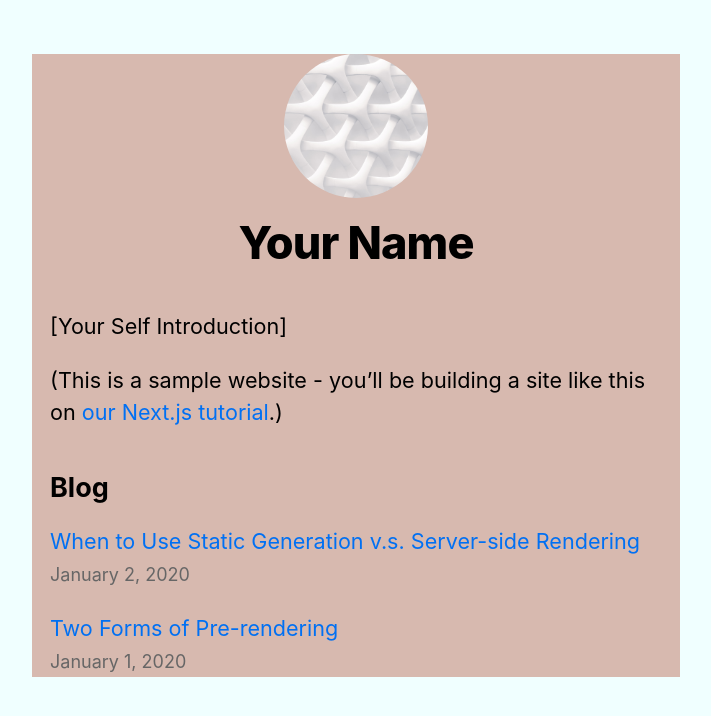
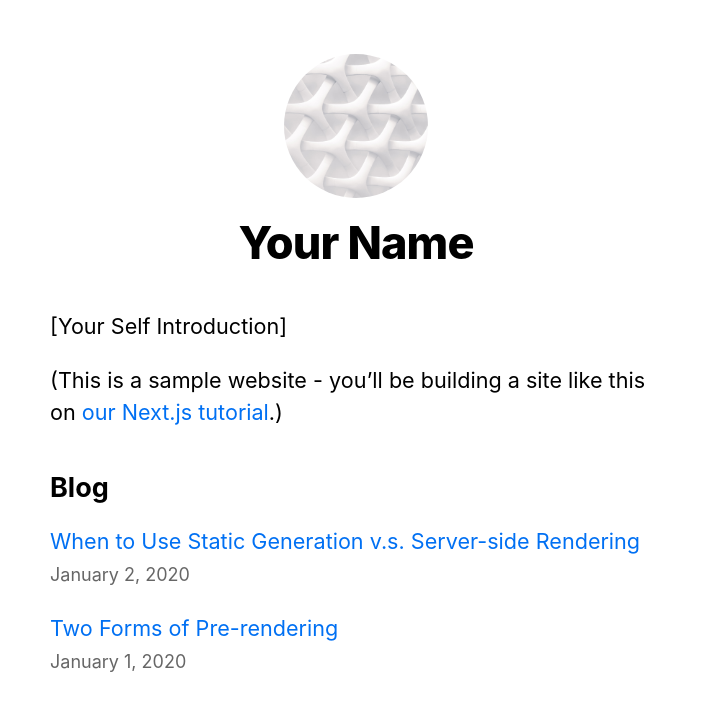
Before and after one commit to Ruqayya-Hasnee/nextjs-blog, a Next.js app: page / in a window 1280 px wide. Shown: the top 716 px of the page, without its empty margins (284-995 px from the left). Built offline with nearby package versions, Linux system fonts and the light colour scheme.

Commit message:
added more styling to nextjs-blog app

```diff
--- a/components/layout.module.css
+++ b/components/layout.module.css
@@ -2,7 +2,6 @@
     max-width: 36rem;
     padding: 0 1rem;
     margin: 3rem auto 6rem;
-    background-color: rgb(215, 185, 175);
   }
 
   .header {
--- a/styles/global.css
+++ b/styles/global.css
@@ -16,7 +16,6 @@ body {
     sans-serif;
   line-height: 1.6;
   font-size: 18px;
-  background-color: azure;
 }
 
 * {
```
